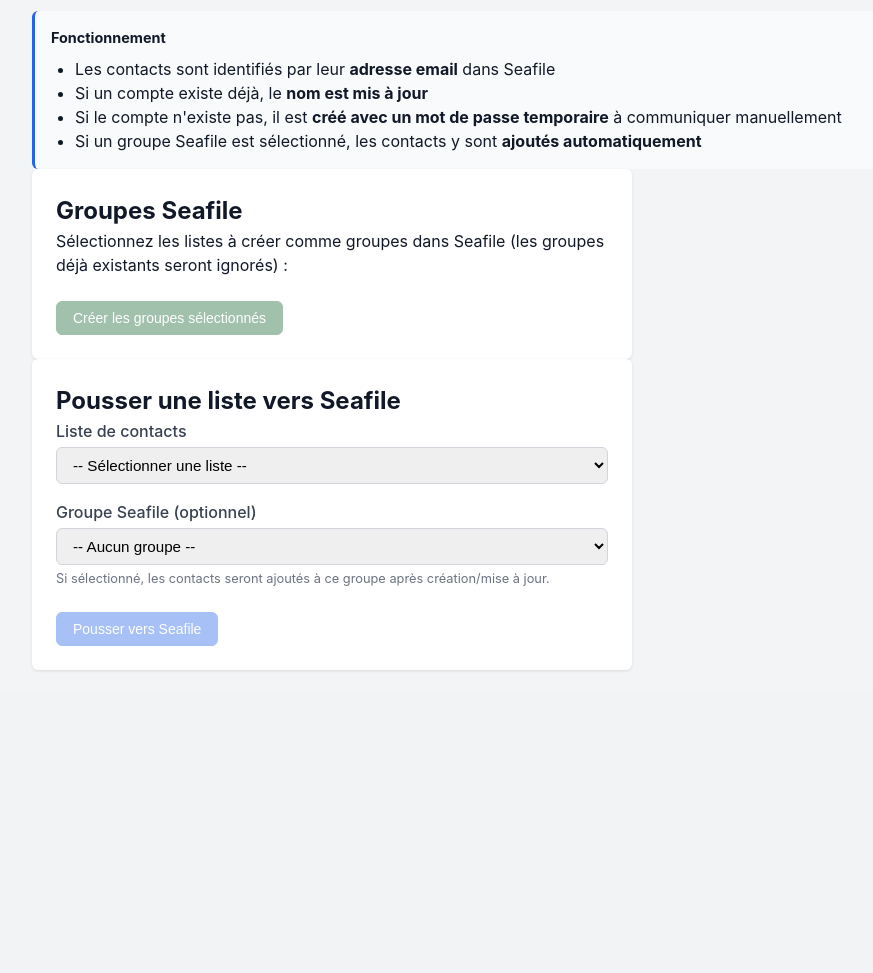
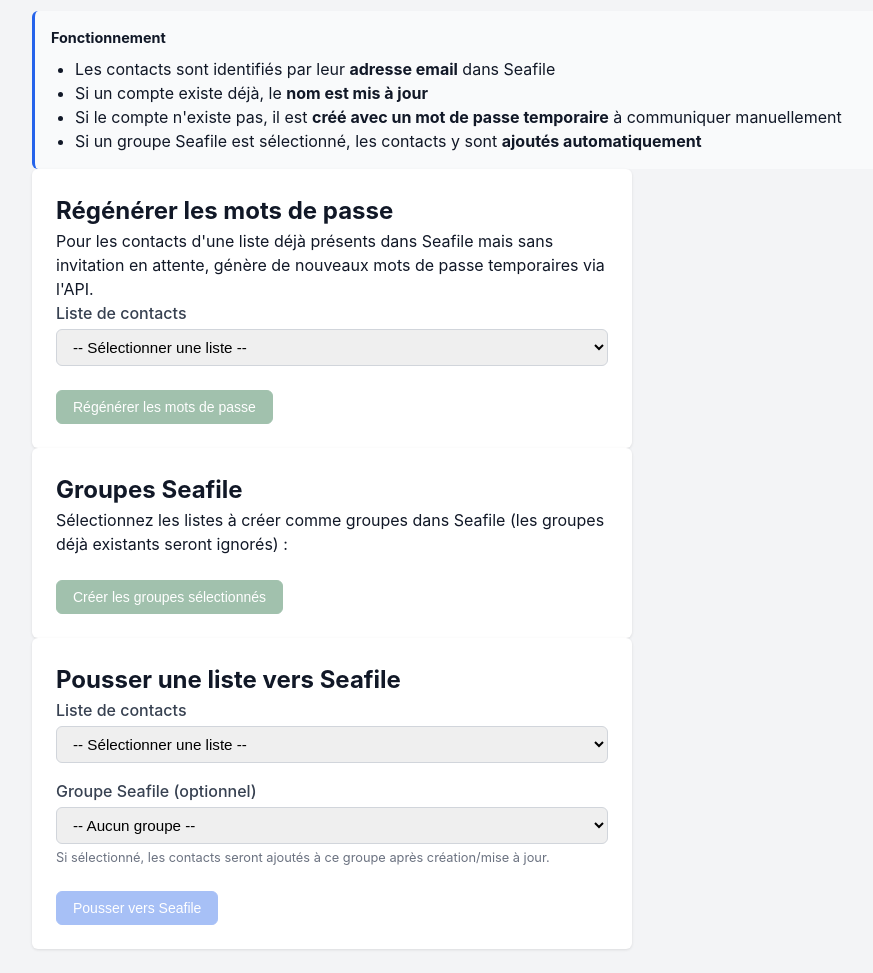
Before and after one commit to nicolas-farrie/contact-mailer, a Flask app: page /seafile in a window 1280 px wide. Shown: the part 201-1174 px from the top of the page, without its empty margins (32-905 px from the left). Before the commit the page ends 872 px from the top, so only its background shows below. Run offline with Flask 3, Linux system fonts and the light colour scheme; a user stored in the database is signed in.

Commit message:
Seafile : stockage mots de passe temporaires + mailing d'invitation
- Contact.seafile_temp_pwd : stocke le mdp généré lors du push
- Contact.to_dict() : expose seafile_password pour les templates mailing
- seafile_push : sauvegarde les mdp en DB après création
- /seafile/reset-passwords : régénère les mdp via API pour contacts existants
- /seafile/send-invitations : crée la campagne mailing + vide les mdp
- seafile.html : sections "Invitations en attente" et "Régénérer les mots de passe"
- seafile.py update_user : paramètre password= ajouté
- tools/migrate_add_seafile_pwd.py : script de migration DB

Co-Authored-By: Claude Sonnet 4.6 <noreply@anthropic.com>

```diff
--- a/app.py
+++ b/app.py
@@ -1475,8 +1475,10 @@ def seafile():
             groups = client.list_groups()
         except Exception:
             pass
+    pending_invitations = Contact.query.filter(Contact.seafile_temp_pwd.isnot(None)).all()
     return render_template('seafile.html', listes=listes, groups=groups,
-                           sf_configured=sf_configured, new_passwords={})
+                           sf_configured=sf_configured, new_passwords={},
+                           pending_invitations=pending_invitations)
 
 
 @app.route('/seafile/sync-groups', methods=['POST'])
@@ -1539,6 +1541,15 @@ def seafile_push():
         client = SeafileClient(Config.SEAFILE_URL, Config.SEAFILE_TOKEN)
         result = push_contacts_to_seafile(client, liste.contacts, group_id or None)
 
+        # Stocker les mots de passe temporaires en base
+        if result['passwords']:
+            email_to_contact = {c.email.strip().lower(): c for c in liste.contacts}
+            for email, pwd in result['passwords'].items():
+                contact = email_to_contact.get(email)
+                if contact:
+                    contact.seafile_temp_pwd = pwd
+            db.session.commit()
+
         parts = []
         if result['created']:
             parts.append(f'{result["created"]} créés')
@@ -1553,17 +1564,111 @@ def seafile_push():
             flash(f'Erreur : {err}', 'error')
 
         groups = client.list_groups()
+        pending_invitations = Contact.query.filter(Contact.seafile_temp_pwd.isnot(None)).all()
         return render_template('seafile.html',
                                listes=Liste.query.order_by(Liste.nom).all(),
                                groups=groups,
                                sf_configured=True,
-                               new_passwords=result.get('passwords', {}))
+                               new_passwords=result.get('passwords', {}),
+                               pending_invitations=pending_invitations)
 
     except Exception as e:
         flash(f'Erreur Seafile : {e}', 'error')
         return redirect(url_for('seafile'))
 
 
+@app.route('/seafile/reset-passwords', methods=['POST'])
+@admin_required
+def seafile_reset_passwords():
+    """Régénère les mots de passe Seafile pour les contacts d'une liste sans invitation en attente."""
+    from seafile import SeafileClient, generate_password
+
+    if not Config.SEAFILE_URL:
+        flash('Seafile non configuré', 'error')
+        return redirect(url_for('seafile'))
+
+    liste_id = request.form.get('liste_id', type=int)
+    if not liste_id:
+        flash('Sélectionnez une liste', 'error')
+        return redirect(url_for('seafile'))
+
+    liste = Liste.query.get_or_404(liste_id)
+    contacts_sans_pwd = [c for c in liste.contacts if not c.seafile_temp_pwd]
+    if not contacts_sans_pwd:
+        flash('Tous les contacts de cette liste ont déjà un mot de passe en attente', 'info')
+        return redirect(url_for('seafile'))
+
+    try:
+        client = SeafileClient(Config.SEAFILE_URL, Config.SEAFILE_TOKEN)
+        sf_users = client.list_users()
+        contact_to_internal = {
+            (u.get('contact_email') or u['email']).lower(): u['email']
+            for u in sf_users
+        }
+
+        updated = 0
+        not_found = 0
+        for contact in contacts_sans_pwd:
+            internal_email = contact_to_internal.get(contact.email.strip().lower())
+            if internal_email:
+                pwd = generate_password()
+                client.update_user(internal_email, password=pwd)
+                contact.seafile_temp_pwd = pwd
+                updated += 1
+            else:
+                not_found += 1
+
+        db.session.commit()
+        msg = f'{updated} mots de passe régénérés'
+        if not_found:
+            msg += f', {not_found} contacts non trouvés dans Seafile (pas encore poussés ?)'
+        flash(msg, 'success' if not not_found else 'warning')
+
+    except Exception as e:
+        flash(f'Erreur Seafile : {e}', 'error')
+
+    return redirect(url_for('seafile'))
+
+
+@app.route('/seafile/send-invitations', methods=['POST'])
+@admin_required
+def seafile_send_invitations():
+    """Crée un mailing d'invitation pour les contacts avec un mot de passe Seafile en attente."""
+    import uuid as _uuid
+    from mailer import MailQueue
+
+    subject = request.form.get('subject', '').strip()
+    body = request.form.get('body', '').strip()
+
+    if not subject or not body:
+        flash('Sujet et corps du mail requis', 'error')
+        return redirect(url_for('seafile'))
+
+    contacts = Contact.query.filter(Contact.seafile_temp_pwd.isnot(None)).all()
+    if not contacts:
+        flash('Aucune invitation en attente', 'error')
+        return redirect(url_for('seafile'))
+
+    campaign_id = f'seafile-inv-{_uuid.uuid4().hex[:8]}'
+    queue = MailQueue()
+    queue.set_campaign_template(campaign_id, subject, body, format='html',
+                                sent_by=current_user.display_name,
+                                include_unsubscribe=False)
+
+    for contact in contacts:
+        contact_dict = contact.to_dict()
+        contact_dict['seafile_url'] = Config.SEAFILE_URL
+        queue.add(contact_dict, campaign_id)
+
+    # Vider les mots de passe après mise en queue
+    for contact in contacts:
+        contact.seafile_temp_pwd = None
+    db.session.commit()
+
+    flash(f'Campagne d\'invitation créée : {len(contacts)} contacts en attente d\'envoi.', 'success')
+    return redirect(url_for('mailing_queue', campaign=campaign_id))
+
+
 init_db()
 
 if __name__ == '__main__':
--- a/models.py
+++ b/models.py
@@ -29,6 +29,7 @@ class Contact(db.Model):
     adresse_pays = db.Column(db.String(100))
     source = db.Column(db.String(100), default='Manuel')
     notes = db.Column(db.Text)
+    seafile_temp_pwd = db.Column(db.String(100), nullable=True)
     is_unsubscribed = db.Column(db.Boolean, default=False)
     unsubscribed_at = db.Column(db.DateTime, nullable=True)
     created_at = db.Column(db.DateTime, default=datetime.utcnow)
@@ -63,6 +64,8 @@ class Contact(db.Model):
             'adresse_pays': self.adresse_pays,
             'source': self.source,
             'notes': self.notes,
+            'seafile_temp_pwd': self.seafile_temp_pwd,
+            'seafile_password': self.seafile_temp_pwd,  # alias pour templates mailing
             'listes': [l.nom for l in self.listes]
         }
 
--- a/seafile.py
+++ b/seafile.py
@@ -74,13 +74,15 @@ class SeafileClient:
         }
         return self._request('POST', 'api/v2.1/admin/users/', data=payload)
 
-    def update_user(self, email, name=None, is_active=None):
+    def update_user(self, email, name=None, is_active=None, password=None):
         """Met à jour un utilisateur Seafile."""
         payload = {}
         if name is not None:
             payload['name'] = name
         if is_active is not None:
             payload['is_active'] = is_active
+        if password is not None:
+            payload['password'] = password
         encoded = quote(email, safe='')
         return self._request('PUT', f'api/v2.1/admin/users/{encoded}/', json=payload)
 
--- a/templates/seafile.html
+++ b/templates/seafile.html
@@ -62,6 +62,72 @@ function downloadPasswords() {
 }
 </script>
 {% endif %}
+
+<!-- Invitations en attente -->
+{% set pending_count = pending_invitations | length %}
+{% if pending_count > 0 %}
+<div class="form-card" style="border-left: 4px solid var(--info, #3b82f6);">
+    <h2>Invitations en attente ({{ pending_count }})</h2>
+    <p>{{ pending_count }} contact(s) ont un mot de passe Seafile temporaire stocké en attente d'envoi.</p>
+
+    <form method="POST" action="{{ url_for('seafile_send_invitations') }}">
+        <div class="form-group">
+            <label for="inv_subject">Sujet du mail</label>
+            <input type="text" id="inv_subject" name="subject" required
+                   value="Votre accès au drive Seafile"
+                   style="width:100%;padding:0.5rem;border:1px solid var(--gray-300);border-radius:4px;">
+        </div>
+        <div class="form-group">
+            <label for="inv_body">Corps du mail (HTML)</label>
+            <p class="hint">Variables disponibles : <code>{{prenom}}</code>, <code>{{nom}}</code>, <code>{{email}}</code>, <code>{{seafile_password}}</code>, <code>{{seafile_url}}</code></p>
+            <textarea id="inv_body" name="body" rows="10" required
+                      style="width:100%;padding:0.5rem;border:1px solid var(--gray-300);border-radius:4px;font-family:monospace;font-size:0.875rem;"><p>Bonjour {{prenom}},</p>
+
+<p>Votre compte sur le drive partagé Seafile a été créé. Voici vos identifiants :</p>
+
+<ul>
+    <li><strong>URL :</strong> <a href="{{seafile_url}}">{{seafile_url}}</a></li>
+    <li><strong>Identifiant :</strong> {{email}}</li>
+    <li><strong>Mot de passe temporaire :</strong> <code>{{seafile_password}}</code></li>
+</ul>
+
+<p>Merci de changer votre mot de passe lors de votre première connexion.</p>
+
+<p>Cordialement</p></textarea>
+        </div>
+        <div class="form-actions">
+            <button type="submit" class="btn btn-primary">
+                Envoyer les {{ pending_count }} invitation(s)
+            </button>
+        </div>
+        <p style="margin-top:0.75rem;font-size:0.875rem;color:var(--gray-500);">
+            Les mots de passe seront supprimés de la base après mise en file d'envoi.
+        </p>
+    </form>
+</div>
+{% endif %}
+
+<!-- Régénérer mots de passe -->
+<div class="form-card">
+    <h2>Régénérer les mots de passe</h2>
+    <p>Pour les contacts d'une liste déjà présents dans Seafile mais sans invitation en attente, génère de nouveaux mots de passe temporaires via l'API.</p>
+    <form method="POST" action="{{ url_for('seafile_reset_passwords') }}">
+        <div class="form-group">
+            <label for="reset_liste_id">Liste de contacts</label>
+            <select id="reset_liste_id" name="liste_id" required>
+                <option value="">-- Sélectionner une liste --</option>
+                {% for liste in listes %}
+                <option value="{{ liste.id }}">{{ liste.nom }} ({{ liste.count }} contacts)</option>
+                {% endfor %}
+            </select>
+        </div>
+        <div class="form-actions">
+            <button type="submit" class="btn btn-action" {% if not sf_configured %}disabled{% endif %}>
+                Régénérer les mots de passe
+            </button>
+        </div>
+    </form>
+</div>
 
 <!-- Sync groupes -->
 <div class="form-card">
```
Also changed, not shown: tools/migrate_add_seafile_pwd.py (added, +78 -0 lines).
